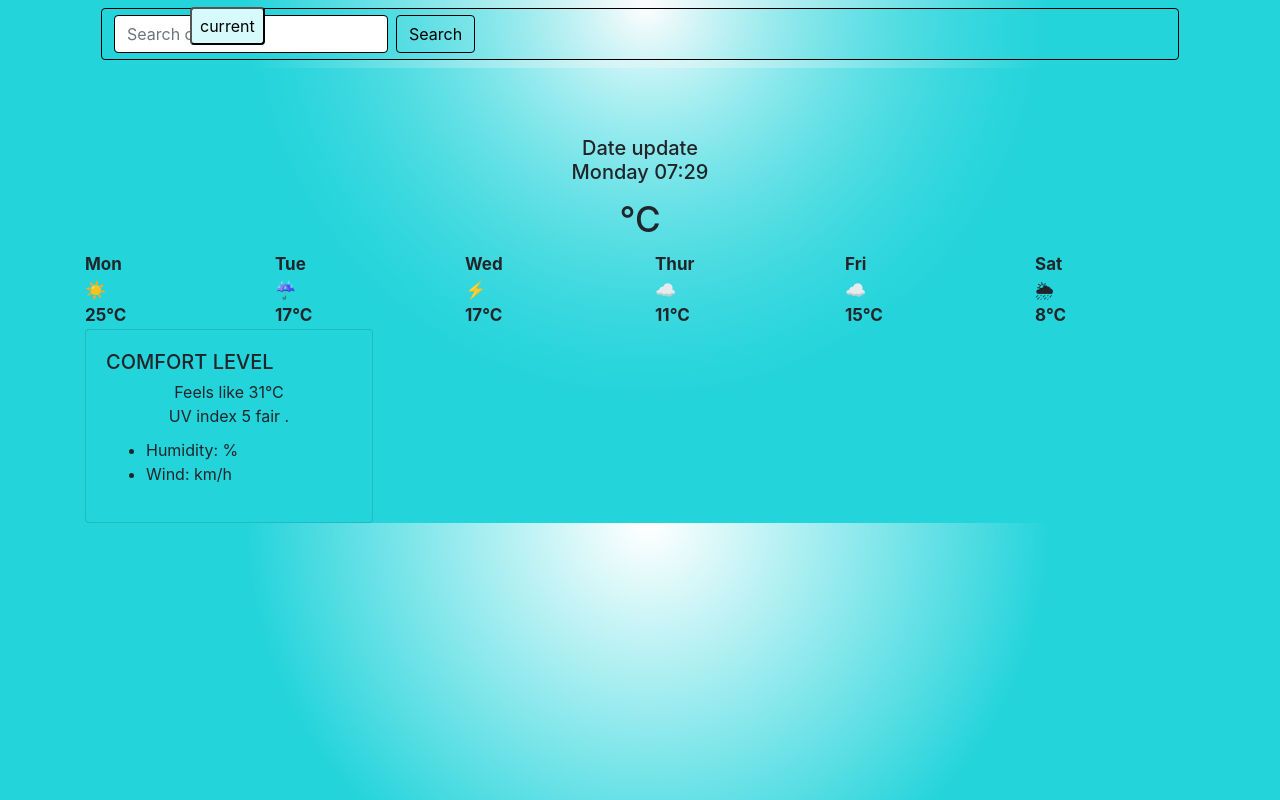
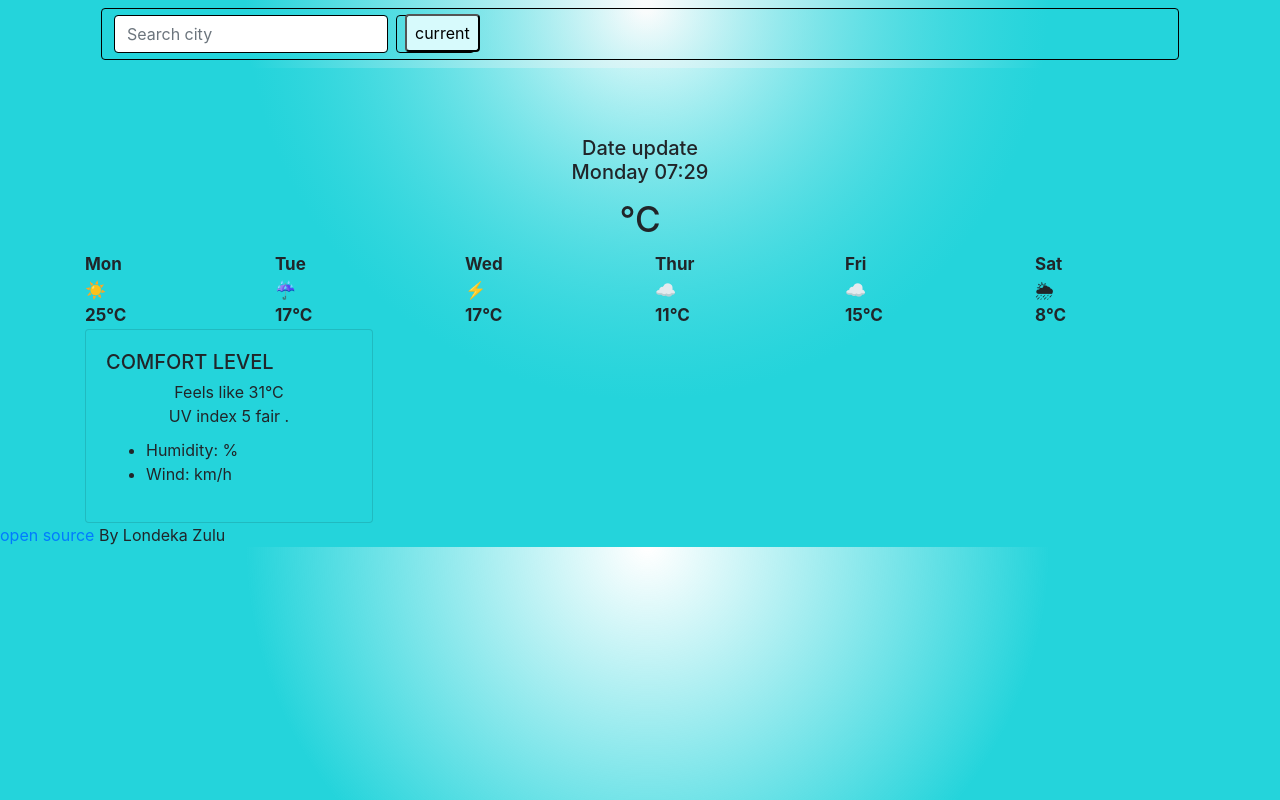
Before and after one commit to zlondeka04/My-workplace, a plain HTML site: page index.html in a window 1280 px wide. Drawn offline with nearby package versions, Linux system fonts and the light colour scheme; no server answers.

Commit message:
added a github  link and updated css curent button

```diff
--- a/index.html
+++ b/index.html
@@ -102,4 +102,8 @@
 		</div>
 		<script src = "src/index.js"></script>
   </body>
+  <a href ="https://github.com/zlondeka04/My-workplace.git">
+    open source
+  </a>
+By Londeka Zulu
 </html
--- a/src/styles.css
+++ b/src/styles.css
@@ -47,8 +47,8 @@ p {
 #current-button {
   position: relative;
   margin: 10px;
-  bottom: 71px;
-  left: 95px;
+  bottom: 64px;
+  left: 310px;
   padding: 5px 8px;
   border-radius: 4px;
   background: rgb(215, 250, 252) 100.2%;
```
